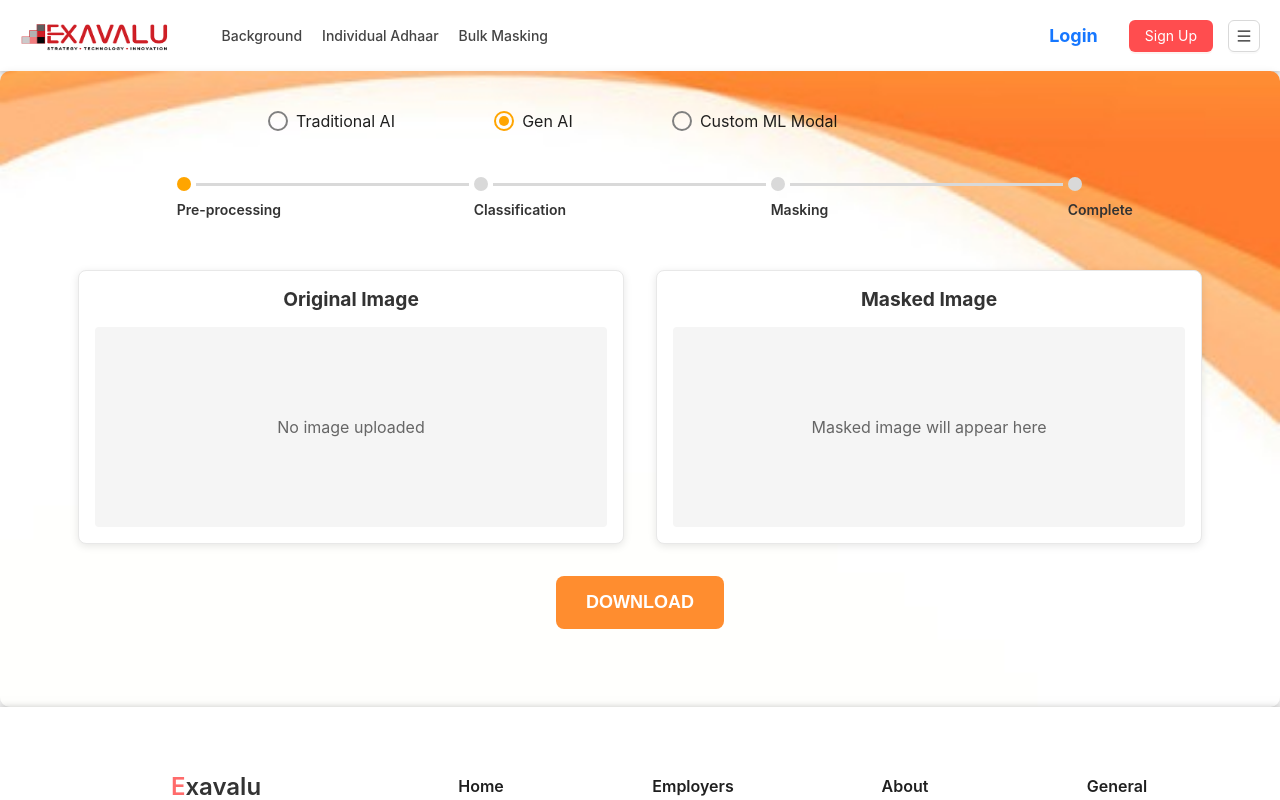
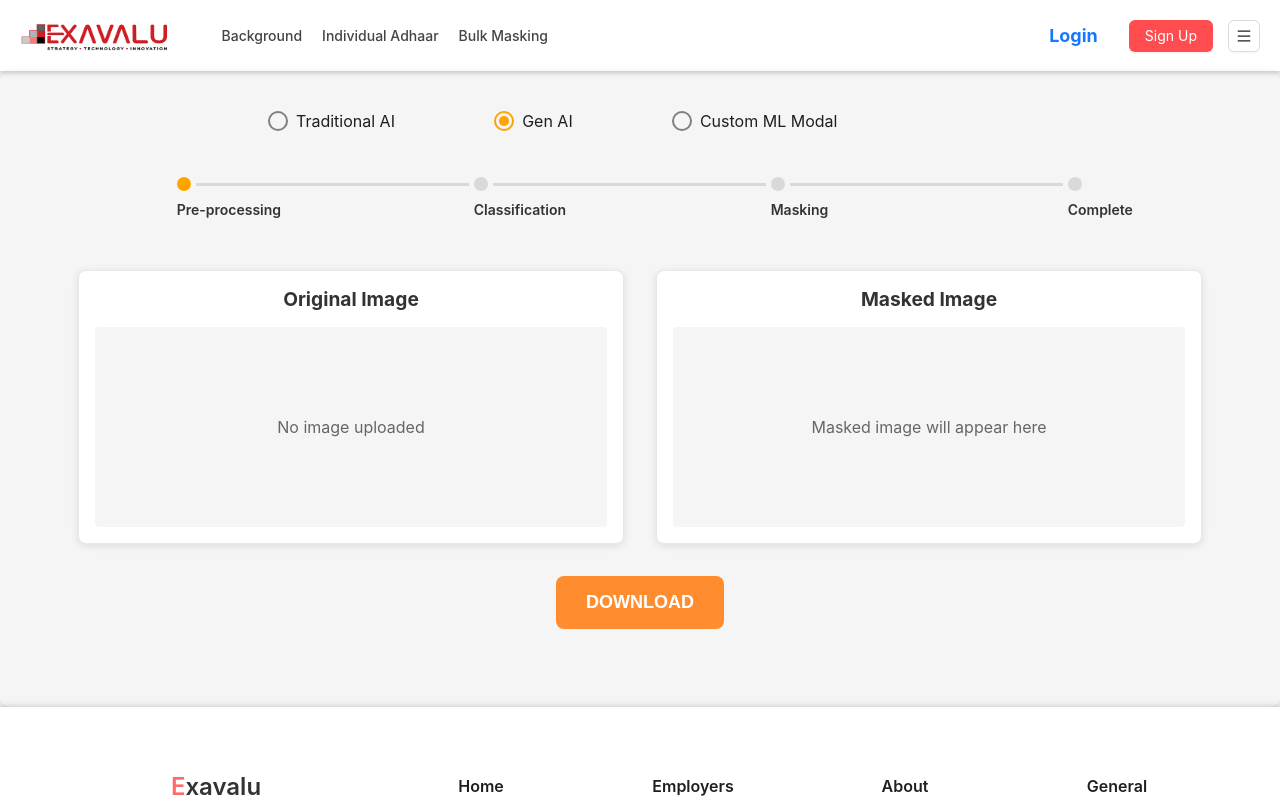
Before and after one commit to Sumona17/Adhaar_Masking_Screen, a React (Create React App) app in the folder frontend/: page /radio-group in a window 1280 px wide. Shown: the top 800 px of the page. Built offline with nearby package versions, Linux system fonts and the light colour scheme.

Commit message:
Version1.0.2_bgremoved

```diff
--- a/frontend/src/pages/Layout/Layout.js
+++ b/frontend/src/pages/Layout/Layout.js
@@ -28,8 +28,8 @@ const CustomLayout = () => {
 
         style={{
           padding: "20px",
-          backgroundImage: "url(bg1.jpg)",
-           backgroundSize:"cover",
+          // backgroundImage: "url(bg1.jpg)",
+          //  backgroundSize:"cover",
 
           borderRadius: "10px",
           boxShadow: "0 2px 8px rgba(0, 0, 0, 0.1)",
```
